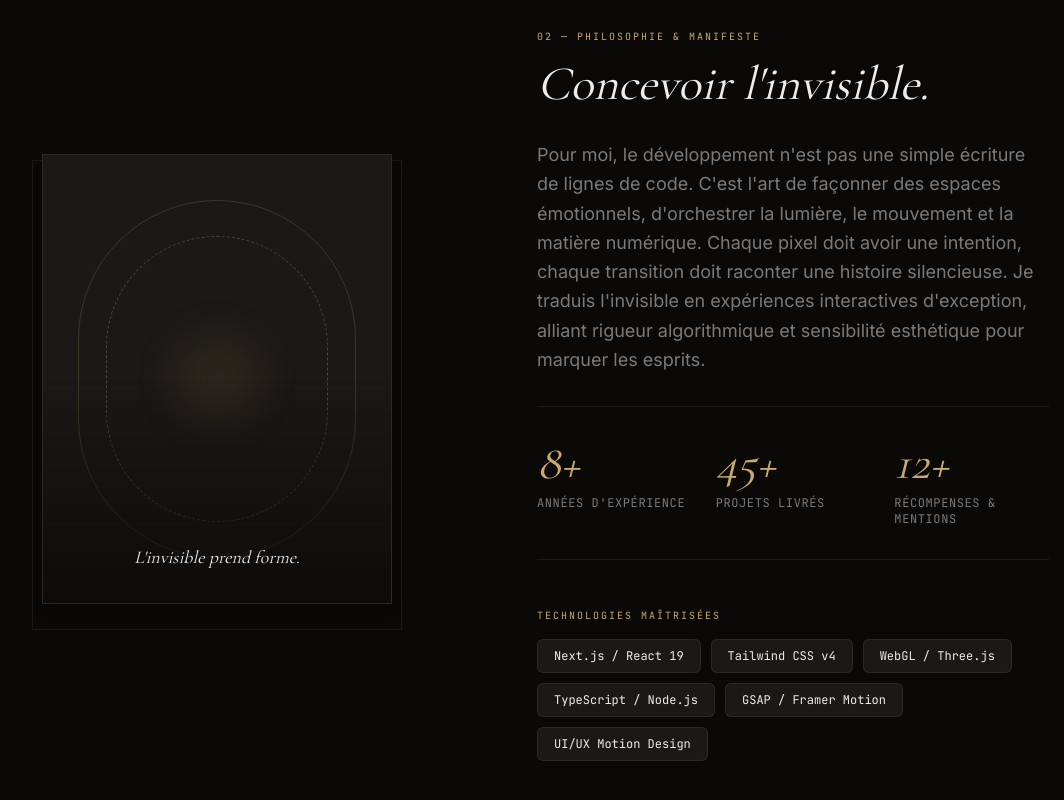
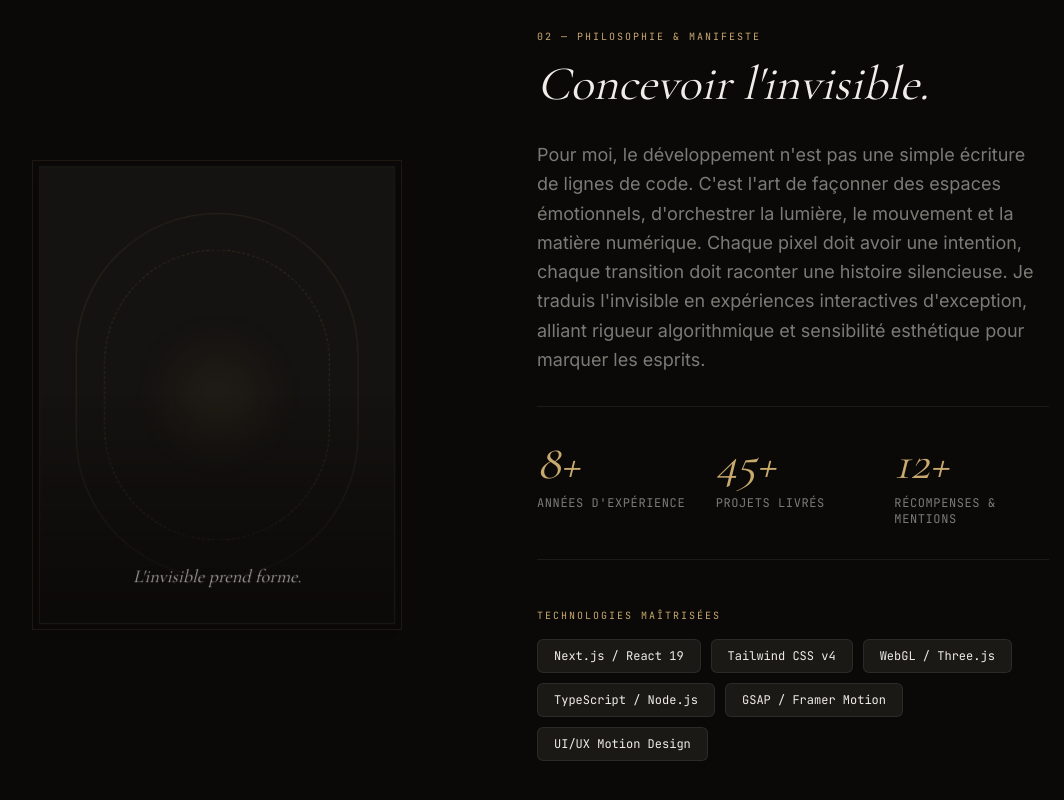
Before and after one commit to iamydgel/myportfolio, a Next.js app: page / in a window 1280 px wide. Shown: the part 2264-3064 px from the top of the page, without its empty margins (135-1199 px from the left). Built offline with nearby package versions, Linux system fonts and the light colour scheme.

Commit message:
Chantier 5 : Application de la classe d'animation animate-orbe-pulse à l'Orbe de la section About

```diff
--- a/src/components/About.tsx
+++ b/src/components/About.tsx
@@ -86,7 +86,7 @@ export function About() {
         <div className="relative flex justify-center items-center h-[400px] md:h-[500px]">
           <motion.div
             style={{ y: yParallax }}
-            className="relative w-[300px] h-[400px] md:w-[350px] md:h-[450px] rounded-radius-card bg-surface border border-border-glow overflow-hidden flex items-center justify-center shadow-lg"
+            className="relative w-[300px] h-[400px] md:w-[350px] md:h-[450px] rounded-radius-card bg-surface border border-border-glow overflow-hidden flex items-center justify-center shadow-lg animate-orbe-pulse"
           >
             {/* Effets de fond internes pour simuler une sculpture 3D invisible */}
             <div className="absolute w-[80%] h-[80%] rounded-full border border-accent/20 flex items-center justify-center animate-spin-slow">
```
